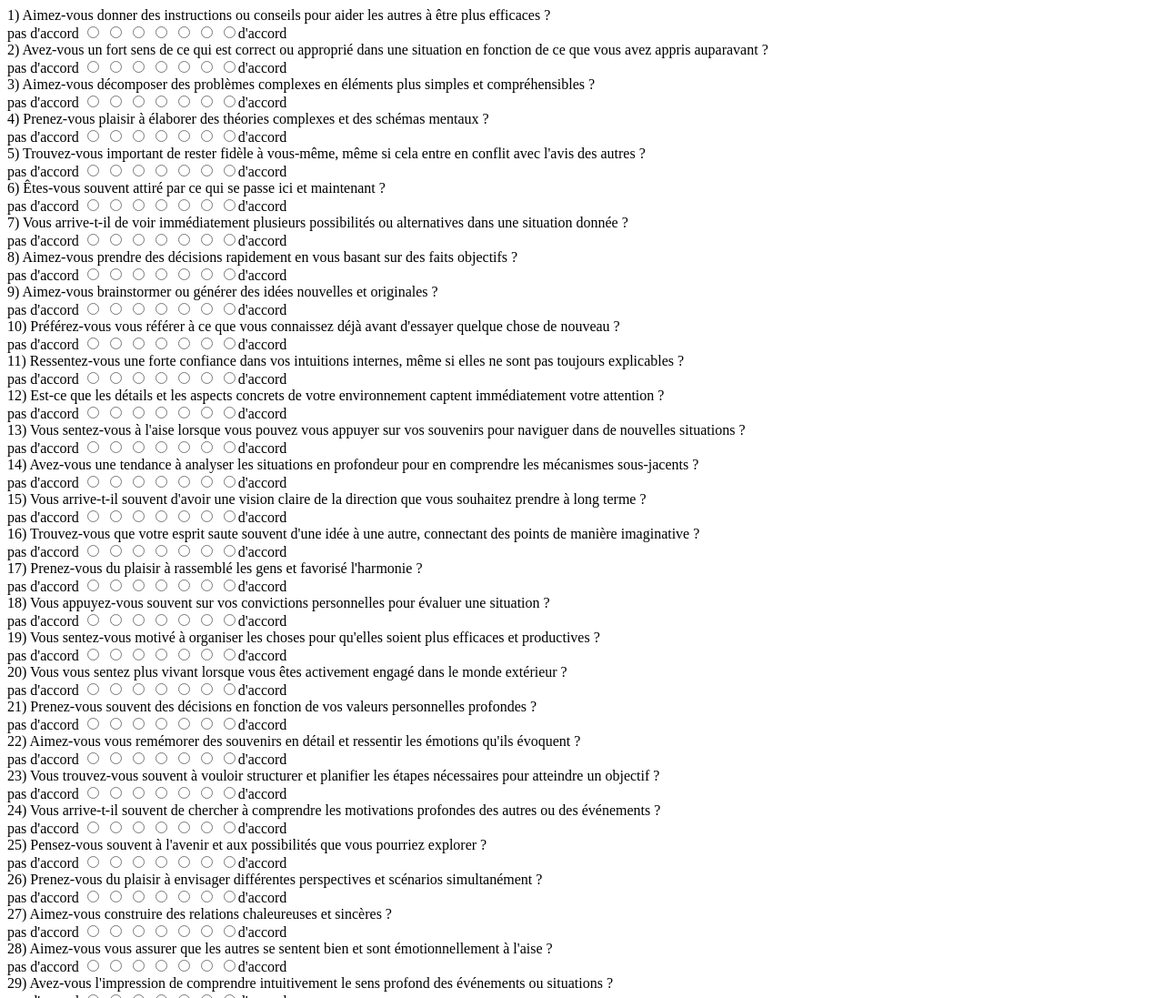
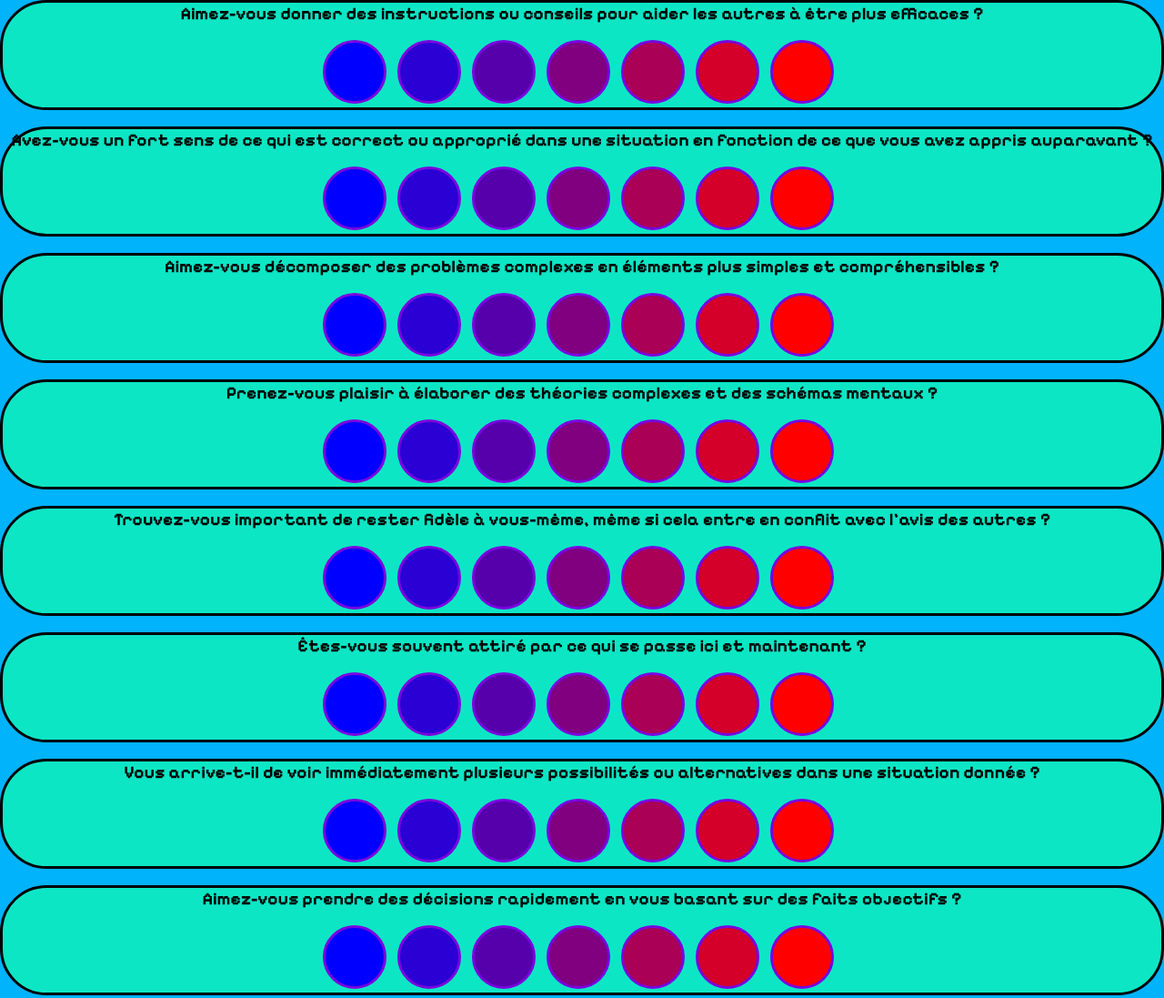
Before and after one commit to LaBriquez/LaBriquez.github.io, a plain HTML site: page index.html in a window 1280 px wide. Shown: the top 1097 px of the page at 91% size. Drawn offline with Linux system fonts and the light colour scheme.

Commit message:
Add files via upload

```diff
--- a/index.html
+++ b/index.html
@@ -5,9 +5,18 @@
         <meta name="viewport" content="width=device-width, initial-scale=1.0">
         <script src="questions.js"></script>
         <script src="script.js"></script>
+        <link rel="stylesheet" href="styles.css">
+        <link rel="preconnect" href="https://fonts.googleapis.com">
+        <link rel="preconnect" href="https://fonts.gstatic.com" crossorigin>
+        <link href="https://fonts.googleapis.com/css2?family=Pixelify+Sans:wght@400..700&display=swap" rel="stylesheet">
         <title>Document</title>
     </head>
     <body>
-        <div id="questions"></div>
+      <div class="parent">
+          <div class="child">
+              <div id="questions">
+              </div>
+          </div>
+      </div>
     </body>
 </html>
--- a/questions.js
+++ b/questions.js
@@ -1,58 +1,58 @@
 let questions = [
-    [[null, "Se"], "Vous trouvez-vous souvent en quête d'expériences stimulantes et nouvelles ?"],
-    [[null, "Se"], "Prenez-vous plaisir à être impliqué dans des activités physiques qui sollicitent vos sens ?"],
-    [[null, "Se"], "Êtes-vous souvent attiré par ce qui se passe ici et maintenant ?"],
-    [[null, "Se"], "Avez-vous tendance à agir rapidement en fonction de ce que vous voyez, entendez ou ressentez autour de vous ?"],
-    [[null, "Se"], "Lorsque vous interagissez avec votre environnement, ressentez-vous un fort besoin de toucher et d'explorer directement ?"],
-    [[null, "Se"], "Est-ce que les détails et les aspects concrets de votre environnement captent immédiatement votre attention ?"],
-    [[null, "Se"], "Vous vous sentez plus vivant lorsque vous êtes activement engagé dans le monde extérieur ?"],
-    [[null, "Si"], "Trouvez-vous que vous préférez faire confiance à des méthodes éprouvées basées sur vos expériences passées ?"],
-    [[null, "Si"], "Aimez-vous vous remémorer des souvenirs en détail et ressentir les émotions qu'ils évoquent ?"],
-    [[null, "Si"], "Vous appuyez-vous souvent sur des routines bien établies pour guider vos actions ?"],
-    [[null, "Si"], "Préférez-vous vous référer à ce que vous connaissez déjà avant d'essayer quelque chose de nouveau ?"],
-    [[null, "Si"], "Avez-vous un fort sens de ce qui est correct ou approprié dans une situation en fonction de ce que vous avez appris auparavant ?"],
-    [[null, "Si"], "Vous sentez-vous à l'aise lorsque vous pouvez vous appuyer sur vos souvenirs pour naviguer dans de nouvelles situations ?"],
-    [[null, "Si"], "Tenez-vous à préserver vos habitudes ?"],
-    [[null, "Ne"], "Vous arrive-t-il de voir immédiatement plusieurs possibilités ou alternatives dans une situation donnée ?"],
-    [[null, "Ne"], "Aimez-vous brainstormer ou générer des idées nouvelles et originales ?"],
-    [[null, "Ne"], "Vous retrouvez-vous souvent en train de relier des idées apparemment non liées ?"],
-    [[null, "Ne"], "Vous sentez-vous stimulé par la découverte de nouvelles idées et concepts qui vous mènent à des solutions créatives ?"],
-    [[null, "Ne"], "Trouvez-vous que votre esprit saute souvent d'une idée à une autre, connectant des points de manière imaginative ?"],
-    [[null, "Ne"], "Aimez-vous explorer les potentialités plutôt que de vous limiter à ce qui est évident ou concret ?"],
-    [[null, "Ne"], "Prenez-vous du plaisir à envisager différentes perspectives et scénarios simultanément ?"],
-    [[null, "Ni"], "Vous arrive-t-il souvent d'avoir une vision claire de la direction que vous souhaitez prendre à long terme ?"],
-    [[null, "Ni"], "Avez-vous l'impression de comprendre intuitivement le sens profond des événements ou situations ?"],
-    [[null, "Ni"], "Vous trouvez-vous attiré par des concepts ou des idées abstraites que vous voulez approfondir ?"],
-    [[null, "Ni"], "Ressentez-vous une forte confiance dans vos intuitions internes, même si elles ne sont pas toujours explicables ?"],
-    [[null, "Ni"], "Prenez-vous plaisir à élaborer des théories complexes et des schémas mentaux ?"],
-    [[null, "Ni"], "Vous arrive-t-il souvent de chercher à comprendre les motivations profondes des autres ou des événements ?"],
-    [[null, "Ni"], "Pensez-vous souvent à l'avenir et aux possibilités que vous pourriez explorer ?"],
-    [[null, "Te"], "Vous sentez-vous motivé à organiser les choses pour qu'elles soient plus efficaces et productives ?"],
-    [[null, "Te"], "Aimez-vous prendre des décisions rapidement en vous basant sur des faits objectifs ?"],
-    [[null, "Te"], "Vous trouvez-vous souvent à vouloir structurer et planifier les étapes nécessaires pour atteindre un objectif ?"],
-    [[null, "Te"], "Aimez-vous donner des instructions ou conseils pour aider les autres à être plus efficaces ?"],
-    [[null, "Te"], "Trouvez-vous que vous prenez facilement les commandes dans les situations qui nécessitent une organisation ?"],
-    [[null, "Te"], "Appréciez-vous fixer des objectifs clairs et mesurer vos progrès de manière tangible ?"],
-    [[null, "Te"], "Aimez-vous résoudre les problèmes en vous basant sur des données factuelles et objectives ?"],
-    [[null, "Ti"], "Avez-vous une tendance à analyser les situations en profondeur pour en comprendre les mécanismes sous-jacents ?"],
-    [[null, "Ti"], "Vous appuyez-vous sur des principes logiques internes pour prendre des décisions, même si elles ne sont pas populaires ?"],
-    [[null, "Ti"], "Avez-vous un fort besoin de cohérence et de clarté dans vos idées et croyances ?"],
-    [[null, "Ti"], "Aimez-vous décomposer des problèmes complexes en éléments plus simples et compréhensibles ?"],
-    [[null, "Ti"], "Ressentez-vous une satisfaction personnelle lorsque vous trouvez des solutions logiques et bien raisonnées ?"],
-    [[null, "Ti"], "Vous sentez-vous souvent concentré sur le \"pourquoi\" des choses, en cherchant à comprendre leur fonctionnement ?"],
-    [[null, "Ti"], "Avez-vous une forte préférence pour des décisions qui s'accordent avec vos propres modèles de pensée logique ?"],
-    [[null, "Fe"], "Aimez-vous vous assurer que les autres se sentent bien et sont émotionnellement à l'aise ?"],
-    [[null, "Fe"], "Trouvez-vous important de maintenir l'harmonie et d'éviter les conflits au sein de votre entourage ?"],
-    [[null, "Fe"], "Vous retrouvez-vous souvent à prendre des décisions basées sur les besoins et les désirs des autres ?"],
-    [[null, "Fe"], "Avez-vous tendance à exprimer ouvertement vos émotions et à vous soucier des réactions des autres ?"],
-    [[null, "Fe"], "Vous arrive-t-il souvent d'agir pour soutenir ou aider les autres dans leurs difficultés ?"],
-    [[null, "Fe"], "Aimez-vous construire des relations chaleureuses et sincères ?"],
-    [[null, "Fe"], "Prenez-vous du plaisir à rassemblé les gens et favorisé l'harmonie ?"],
-    [[null, "Fi"], "Prenez-vous souvent des décisions en fonction de vos valeurs personnelles profondes ?"],
-    [[null, "Fi"], "Vous arrive-t-il de ressentir fortement ce qui est juste ou injuste en fonction de vos propres standards ?"],
-    [[null, "Fi"], "Trouvez-vous important de rester fidèle à vous-même, même si cela entre en conflit avec l'avis des autres ?"],
-    [[null, "Fi"], "Vous appuyez-vous souvent sur vos convictions personnelles pour évaluer une situation ?"],
-    [[null, "Fi"], "Avez-vous une forte préférence pour préserver votre intégrité emotionel dans vos actions quotidiennes ?"],
-    [[null, "Fi"], "Trouvez-vous que vous ressentez intensément vos émotions, mais que vous les gardez souvent pour vous-même ?"],
-    [[null, "Fi"], "Vous arrive-t-il de prendre vos distances face à des situations qui contredisent vos valeurs personnelles ?"],
+    {type: "Se", question: "Vous trouvez-vous souvent en quête d'expériences stimulantes et nouvelles ?"},
+    {type: "Se", question: "Prenez-vous plaisir à être impliqué dans des activités physiques qui sollicitent vos sens ?"},
+    {type: "Se", question: "Êtes-vous souvent attiré par ce qui se passe ici et maintenant ?"},
+    {type: "Se", question: "Avez-vous tendance à agir rapidement en fonction de ce que vous voyez, entendez ou ressentez autour de vous ?"},
+    {type: "Se", question: "Lorsque vous interagissez avec votre environnement, ressentez-vous un fort besoin de toucher et d'explorer directement ?"},
+    {type: "Se", question: "Est-ce que les détails et les aspects concrets de votre environnement captent immédiatement votre attention ?"},
+    {type: "Se", question: "Vous vous sentez plus vivant lorsque vous êtes activement engagé dans le monde extérieur ?"},
+    {type: "Si", question: "Trouvez-vous que vous préférez faire confiance à des méthodes éprouvées basées sur vos expériences passées ?"},
+    {type: "Si", question: "Aimez-vous vous remémorer des souvenirs en détail et ressentir les émotions qu'ils évoquent ?"},
+    {type: "Si", question: "Vous appuyez-vous souvent sur des routines bien établies pour guider vos actions ?"},
+    {type: "Si", question: "Préférez-vous vous référer à ce que vous connaissez déjà avant d'essayer quelque chose de nouveau ?"},
+    {type: "Si", question: "Avez-vous un fort sens de ce qui est correct ou approprié dans une situation en fonction de ce que vous avez appris auparavant ?"},
+    {type: "Si", question: "Vous sentez-vous à l'aise lorsque vous pouvez vous appuyer sur vos souvenirs pour naviguer dans de nouvelles situations ?"},
+    {type: "Si", question: "Tenez-vous à préserver vos habitudes ?"},
+    {type: "Ne", question: "Vous arrive-t-il de voir immédiatement plusieurs possibilités ou alternatives dans une situation donnée ?"},
+    {type: "Ne", question: "Aimez-vous brainstormer ou générer des idées nouvelles et originales ?"},
+    {type: "Ne", question: "Vous retrouvez-vous souvent en train de relier des idées apparemment non liées ?"},
+    {type: "Ne", question: "Vous sentez-vous stimulé par la découverte de nouvelles idées et concepts qui vous mènent à des solutions créatives ?"},
+    {type: "Ne", question: "Trouvez-vous que votre esprit saute souvent d'une idée à une autre, connectant des points de manière imaginative ?"},
+    {type: "Ne", question: "Aimez-vous explorer les potentialités plutôt que de vous limiter à ce qui est évident ou concret ?"},
+    {type: "Ne", question: "Prenez-vous du plaisir à envisager différentes perspectives et scénarios simultanément ?"},
+    {type: "Ni", question: "Vous arrive-t-il souvent d'avoir une vision claire de la direction que vous souhaitez prendre à long terme ?"},
+    {type: "Ni", question: "Avez-vous l'impression de comprendre intuitivement le sens profond des événements ou situations ?"},
+    {type: "Ni", question: "Vous trouvez-vous attiré par des concepts ou des idées abstraites que vous voulez approfondir ?"},
+    {type: "Ni", question: "Ressentez-vous une forte confiance dans vos intuitions internes, même si elles ne sont pas toujours explicables ?"},
+    {type: "Ni", question: "Prenez-vous plaisir à élaborer des théories complexes et des schémas mentaux ?"},
+    {type: "Ni", question: "Vous arrive-t-il souvent de chercher à comprendre les motivations profondes des autres ou des événements ?"},
+    {type: "Ni", question: "Pensez-vous souvent à l'avenir et aux possibilités que vous pourriez explorer ?"},
+    {type: "Te", question: "Vous sentez-vous motivé à organiser les choses pour qu'elles soient plus efficaces et productives ?"},
+    {type: "Te", question: "Aimez-vous prendre des décisions rapidement en vous basant sur des faits objectifs ?"},
+    {type: "Te", question: "Vous trouvez-vous souvent à vouloir structurer et planifier les étapes nécessaires pour atteindre un objectif ?"},
+    {type: "Te", question: "Aimez-vous donner des instructions ou conseils pour aider les autres à être plus efficaces ?"},
+    {type: "Te", question: "Trouvez-vous que vous prenez facilement les commandes dans les situations qui nécessitent une organisation ?"},
+    {type: "Te", question: "Appréciez-vous fixer des objectifs clairs et mesurer vos progrès de manière tangible ?"},
+    {type: "Te", question: "Aimez-vous résoudre les problèmes en vous basant sur des données factuelles et objectives ?"},
+    {type: "Ti", question: "Avez-vous une tendance à analyser les situations en profondeur pour en comprendre les mécanismes sous-jacents ?"},
+    {type: "Ti", question: "Vous appuyez-vous sur des principes logiques internes pour prendre des décisions, même si elles ne sont pas populaires ?"},
+    {type: "Ti", question: "Avez-vous un fort besoin de cohérence et de clarté dans vos idées et croyances ?"},
+    {type: "Ti", question: "Aimez-vous décomposer des problèmes complexes en éléments plus simples et compréhensibles ?"},
+    {type: "Ti", question: "Ressentez-vous une satisfaction personnelle lorsque vous trouvez des solutions logiques et bien raisonnées ?"},
+    {type: "Ti", question: "Vous sentez-vous souvent concentré sur le \"pourquoi\" des choses, en cherchant à comprendre leur fonctionnement ?"},
+    {type: "Ti", question: "Avez-vous une forte préférence pour des décisions qui s'accordent avec vos propres modèles de pensée logique ?"},
+    {type: "Fe", question: "Aimez-vous vous assurer que les autres se sentent bien et sont émotionnellement à l'aise ?"},
+    {type: "Fe", question: "Trouvez-vous important de maintenir l'harmonie et d'éviter les conflits au sein de votre entourage ?"},
+    {type: "Fe", question: "Vous retrouvez-vous souvent à prendre des décisions basées sur les besoins et les désirs des autres ?"},
+    {type: "Fe", question: "Avez-vous tendance à exprimer ouvertement vos émotions et à vous soucier des réactions des autres ?"},
+    {type: "Fe", question: "Vous arrive-t-il souvent d'agir pour soutenir ou aider les autres dans leurs difficultés ?"},
+    {type: "Fe", question: "Aimez-vous construire des relations chaleureuses et sincères ?"},
+    {type: "Fe", question: "Prenez-vous du plaisir à rassemblé les gens et favorisé l'harmonie ?"},
+    {type: "Fi", question: "Prenez-vous souvent des décisions en fonction de vos valeurs personnelles profondes ?"},
+    {type: "Fi", question: "Vous arrive-t-il de ressentir fortement ce qui est juste ou injuste en fonction de vos propres standards ?"},
+    {type: "Fi", question: "Trouvez-vous important de rester fidèle à vous-même, même si cela entre en conflit avec l'avis des autres ?"},
+    {type: "Fi", question: "Vous appuyez-vous souvent sur vos convictions personnelles pour évaluer une situation ?"},
+    {type: "Fi", question: "Avez-vous une forte préférence pour préserver votre intégrité emotionel dans vos actions quotidiennes ?"},
+    {type: "Fi", question: "Trouvez-vous que vous ressentez intensément vos émotions, mais que vous les gardez souvent pour vous-même ?"},
+    {type: "Fi", question: "Vous arrive-t-il de prendre vos distances face à des situations qui contredisent vos valeurs personnelles ?"},
 ]
--- a/script.js
+++ b/script.js
@@ -1,22 +1,3 @@
-const mbtiFunctions = {
-    "INTP": ["Ti", "Ne", "Si", "Fe"],
-    "ENTP": ["Ne", "Ti", "Fe", "Si"],
-    "INFJ": ["Ni", "Fe", "Ti", "Se"],
-    "ENFJ": ["Fe", "Ni", "Se", "Ti"],
-    "INTJ": ["Ni", "Te", "Fi", "Se"],
-    "ENTJ": ["Te", "Ni", "Se", "Fi"],
-    "INFP": ["Fi", "Ne", "Si", "Te"],
-    "ENFP": ["Ne", "Fi", "Te", "Si"],
-    "ISFJ": ["Si", "Fe", "Ti", "Ne"],
-    "ESFJ": ["Fe", "Si", "Ne", "Ti"],
-    "ISTJ": ["Si", "Te", "Fi", "Ne"],
-    "ESTJ": ["Te", "Si", "Ne", "Fi"],
-    "ISFP": ["Fi", "Se", "Ni", "Te"],
-    "ESFP": ["Se", "Fi", "Te", "Ni"],
-    "ISTP": ["Ti", "Se", "Ni", "Fe"],
-    "ESTP": ["Se", "Ti", "Fe", "Ni"]
-};
-
 function shuffle(array) {
     const newArray = Array.from(array);
 
@@ -25,8 +6,6 @@ function shuffle(array) {
         [newArray[i], newArray[j]] = [newArray[j], newArray[i]];
     }
 
-    console.log(newArray);
-
     return newArray;
 }
 
@@ -34,16 +13,16 @@ onload = function() {
     questions = shuffle(questions);
 
     document.getElementById("questions").innerHTML = questions
-    .map((q, i) => `${i + 1}) ${questions[i][1]}</br>
-        <div class="questions">pas d'accord
-        <input type="radio" value="${i},0" name="q${i}"/>
-        <input type="radio" value="${i},1" name="q${i}"/>
-        <input type="radio" value="${i},2" name="q${i}"/>
-        <input type="radio" value="${i},3" name="q${i}"/>
-        <input type="radio" value="${i},4" name="q${i}"/>
-        <input type="radio" value="${i},5" name="q${i}"/>
-        <input type="radio" value="${i},6" name="q${i}"/>d'accord
-        </div>`).join("") + "</br><button>send</button>";
+    .map((q, i) => `<div class="bgQuestion"><span class="theQuestion">${q.question}</span></br><br>
+    <div class="questions">${new Array(7).fill(null).map((v, k) => {
+        return `<label class="custom-radio">
+            <input type="radio" value="${i},${k}" name="q${i}"/>
+            <span></span>
+        </label>`
+    }).join('')}
+    </div></div>
+    `).join("<br>") + "</br><button>send</button>";
+
 
     document.querySelector("button").addEventListener("click", function() {
         const results = {"Si": 0.0, "Se": 0.0, "Ni": 0.0, "Ne": 0.0, "Ti": 0.0, "Te": 0.0, "Fi": 0.0, "Fe": 0.0};
@@ -55,27 +34,9 @@ onload = function() {
 
             const [q, ratio] = checked.value.split(",");
 
-            if (questions[q][0][0]) {
-                results[questions[q][0][0]] += 6.0 - Number(ratio);
-            }
-
-            results[questions[q][0][1]] += Number(ratio);
+            results[questions[q].type] += Number(ratio);
         }
 
-        const total = Object.values(results).reduce((p, c) => p + c);
-
-        let mbtiScores = Object.keys(mbtiFunctions).map(type => {
-            return { type: type, score: mbtiFunctions[type].reduce((acc, func, index) => {
-                const weight = 1.0 / (index + 1.0);
-                return acc + (results[func] * weight);
-              }, 0)};
-        });
-
-        const [fMBTI, sMBTI, tMBTI] = mbtiScores.sort((a, b) => b.score - a.score).slice(0, 3);
-
-        document.body.innerHTML += "<table width='600px'><tbody>" + Object.keys(results)
-        .map(v => `<tr><td width="5px">${v}</td><td>
-            <div style="background-color: #00c5ff;width: ${(results[v] / total) * 100}%;">${results[v]}</div></td></tr>`)
-        .join("") + "</table></tbody>" + `</br>MBTIs: ${fMBTI.type}</br>possibles : ${sMBTI.type}, ${tMBTI.type}`;
+        window.location.href = `results.html?results=${encodeURIComponent(JSON.stringify(results))}`;
     });
 };
--- /dev/null
+++ b/styles.css
@@ -0,0 +1,124 @@
+body {
+    margin: 0;
+    padding: 0;
+    background-color: rgb(0, 179, 250);
+    /*background: url('BG.png');
+    background-attachment: fixed;
+    background-size: cover;*/
+}
+.bgQuestion {
+    border: solid;
+    border-radius: 4vw;
+    background-color: #0de6c5;
+}
+.parent {
+    text-align: center;
+}
+.child {
+    margin: 0 auto;
+}
+input[type="radio"] {
+    display: none;
+}
+.custom-radio span {
+    display: inline-block;
+    width: 5vw;
+    height: 5vw;
+    border: 0.2em solid rgb(122, 0, 223);
+    border-radius: 50%;
+    background: lightgray;
+    margin-right: 8px;
+    position: relative;
+    cursor: pointer;
+}
+input[type="radio"]:checked + span::before {
+    content: '';
+    display: block;
+    width: 2vw;
+    height: 2vw;
+    background: white;
+    border-radius: 50%;
+    position: absolute;
+    top: 50%;
+    left: 50%;
+    transform: translate(-50%, -50%);
+}
+.custom-radio:nth-of-type(1) span {
+    background: rgb(0, 0, 255);
+}
+.custom-radio:nth-of-type(2) span {
+    background: rgb(42, 0, 212);
+}
+.custom-radio:nth-of-type(3) span {
+    background: rgb(85, 0, 170);
+}
+.custom-radio:nth-of-type(4) span {
+    background: rgb(128, 0, 128);
+}
+.custom-radio:nth-of-type(5) span {
+    background: rgb(170, 0, 85);
+}
+.custom-radio:nth-of-type(6) span {
+    background: rgb(212, 0, 42);
+}
+.custom-radio:nth-of-type(7) span {
+    background: rgb(255, 0, 0);
+}
+input[type="radio"]:checked + span {
+    border-color: black;
+    box-shadow: 0 0 10px rgba(0, 0, 0, 0.5);
+}
+.theQuestion {
+    font-size: 1.5vw;
+    font-family: "Pixelify Sans", sans-serif;
+    font-optical-sizing: auto;
+    font-weight: 900;
+    font-style: normal;
+}
+button {
+    font-family: "Pixelify Sans", sans-serif;
+    font-optical-sizing: auto;
+    font-weight: 900;
+    font-style: normal;
+    font-size: 4vw;
+    border: solid;
+    border-radius: 4vw;
+    background-color: #00bd3f;
+}
+button:hover {
+    background-color: #c54310;
+}
+table {
+    font-family: "Pixelify Sans", sans-serif;
+    font-optical-sizing: auto;
+    font-weight: 900;
+    font-style: normal;
+    font-size: 5vh;
+    border: solid;
+    border-radius: 1.2vw;
+    width: 90vw;
+    overflow: hidden;
+}
+tr {
+    margin: 0;
+    padding: 0;
+    background-color: #920505;
+}
+td {
+    margin: 0;
+    padding: 0;
+    border: solid;
+}
+.type {
+    background-color: #0386dd;
+}
+.mbtiValue {
+    background-color: #009940;
+}
+#result {
+    font-family: "Pixelify Sans", sans-serif;
+    font-optical-sizing: auto;
+    font-weight: 900;
+    font-style: normal;
+    font-size: 5vh;
+}
```
Also changed, not shown: results.html (added, +55 -0 lines).
